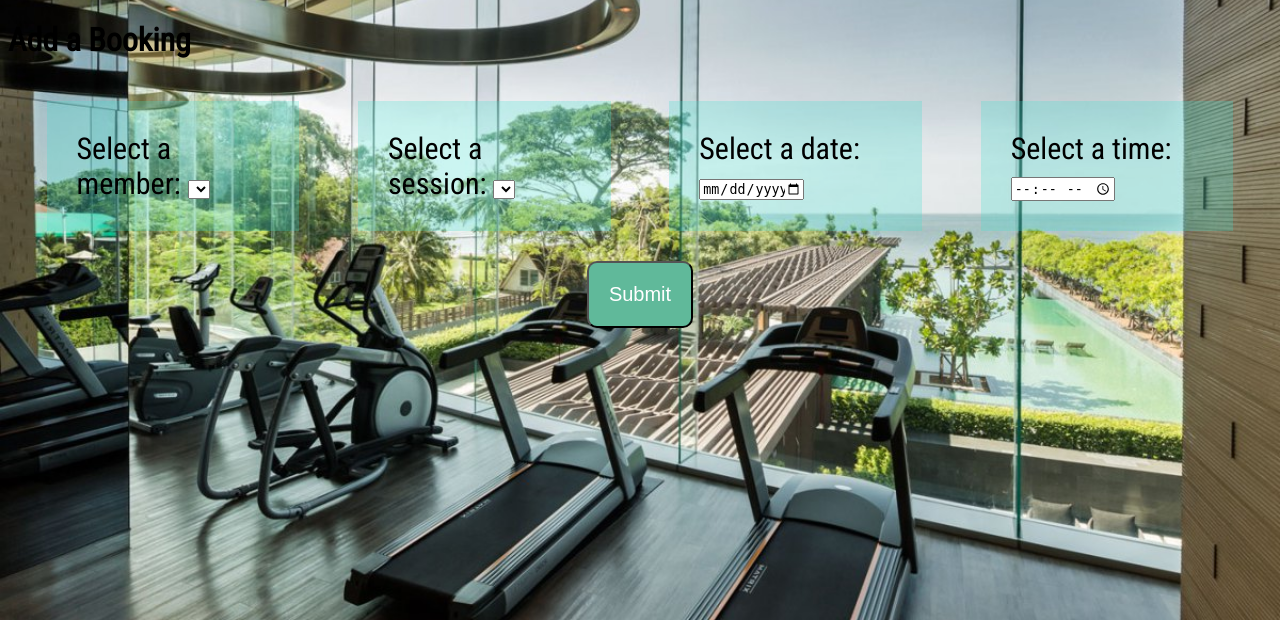
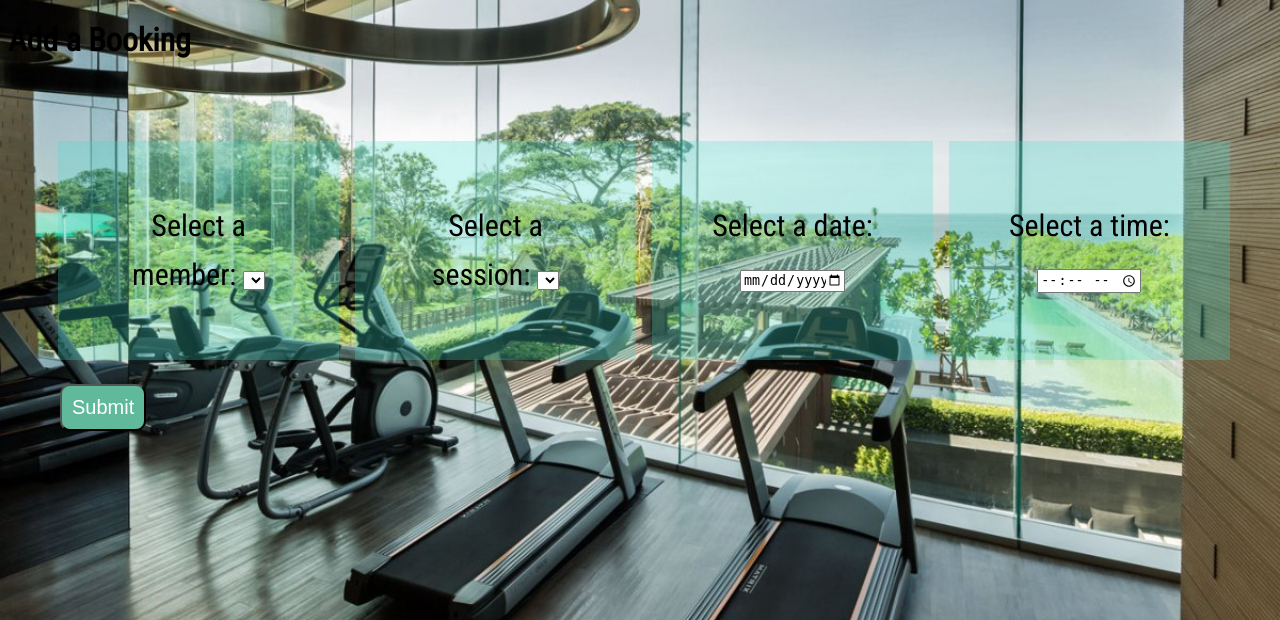
Before and after one commit to nls20/Gym_App_Project, a Flask app: page /bookings/new in a window 1280 px wide. Shown: the part 180-800 px from the top of the page. Run offline with Flask 2, Linux system fonts and the light colour scheme; data that the repository does not hold is empty; some libraries are stand-ins or nearby versions.

Commit message:
Adjusting booking page - style

```diff
--- a/static/css/bookings.css
+++ b/static/css/bookings.css
@@ -70,51 +70,52 @@
 }
 
 .new-booking-button {
-    margin: 10px;
+    margin: 4px 2px;
     border-radius: 10px;
     background: #60B99A;
     color: #fff;
     display: block;
-    padding: 20px;
+    padding: 10px;
     text-decoration: none;
     font-size: 20px;
     cursor: pointer;
 }
 
+
 .new-booking-container {
-        /* max-width: 1000px;
+        max-width: 1300px;
         margin: 40px auto 0 auto;
         line-height: 1.65;
         padding: 20px 50px;
+        /* flex-direction: row; */
+        position:absolute;
         display: flex;
-        flex-basis: 20%;
-        flex-wrap: wrap;
-        flex-direction: row; */
-        position: relative;
-        display: flex;
-        flex-wrap: wrap;
-        justify-content: space-evenly;
-    }
-
-.new-booking-container h1 {
+        flex-flow: row wrap;
+        align-content: space-between;
+        justify-content: space-between;
+        display:inline-flex;
         text-align: center;
     }
 
 .new-booking-1 {
     height: auto;
-    width: 20%;
-    background-size: auto;
+    width: 24%;
+    /* background-size: auto;
     background-repeat: no-repeat;
-    background-position: center center;
-    margin: 20px;
-    padding: 30px;
+    background-position: center center; */
+    padding: 60px 60px;
     box-sizing: border-box;
     font-size: 30px;
     margin-bottom: 20px;
     background-color: rgba(64, 224, 208, 0.26);
+    justify-content: space-between;
 }
 
-
+.new-booking-1-last {
+    background-color: none;
+    justify-content: center;
+    flex-wrap: wrap;
+}
 
     /* background-color: rgba(255, 255, 255, 0.5);
     display: flex;
--- a/static/css/style.css
+++ b/static/css/style.css
@@ -6,4 +6,7 @@ body {
     background-repeat: no-repeat;
     background-size: cover;
     background-attachment: fixed;
+    /* display: grid; */
+    /* justify-content: center; */
+    /* align-items: center;  */
     }
--- a/templates/bookings/new.html
+++ b/templates/bookings/new.html
@@ -33,9 +33,9 @@
       <label for="time">Select a time:</label>
       <input type="time" id="time" name="time" value="{{ session.time }}">
     </div>
-
-     <input class="new-booking-button" type='submit' value="Submit">
-
+    <div class="new-booking-1-last">
+     <button class="new-booking-button" type='submit' value="Submit">Submit</button>
+    </div>
 </form>
 </div>
 
```
Also changed, not shown: static/css/sessions.css (+30 -18 lines), templates/sessions/index.html (+39 -17 lines).
